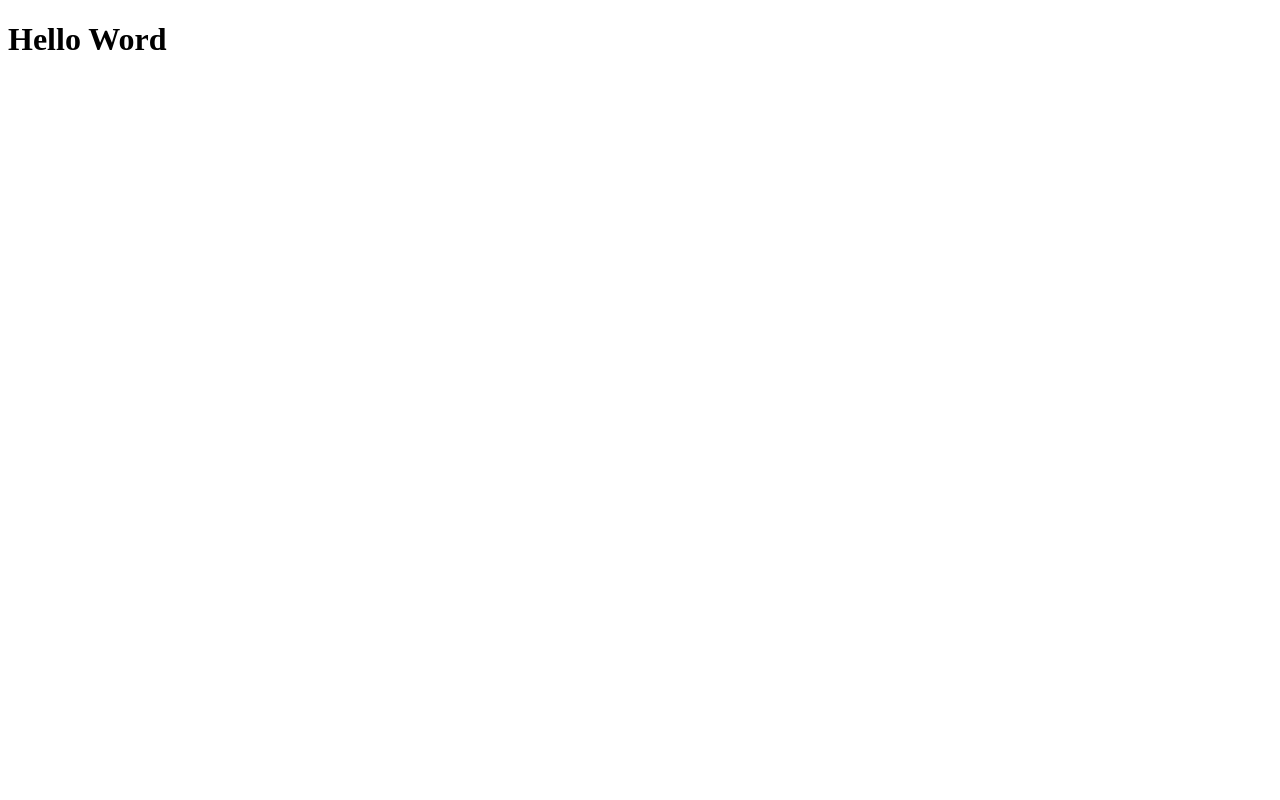
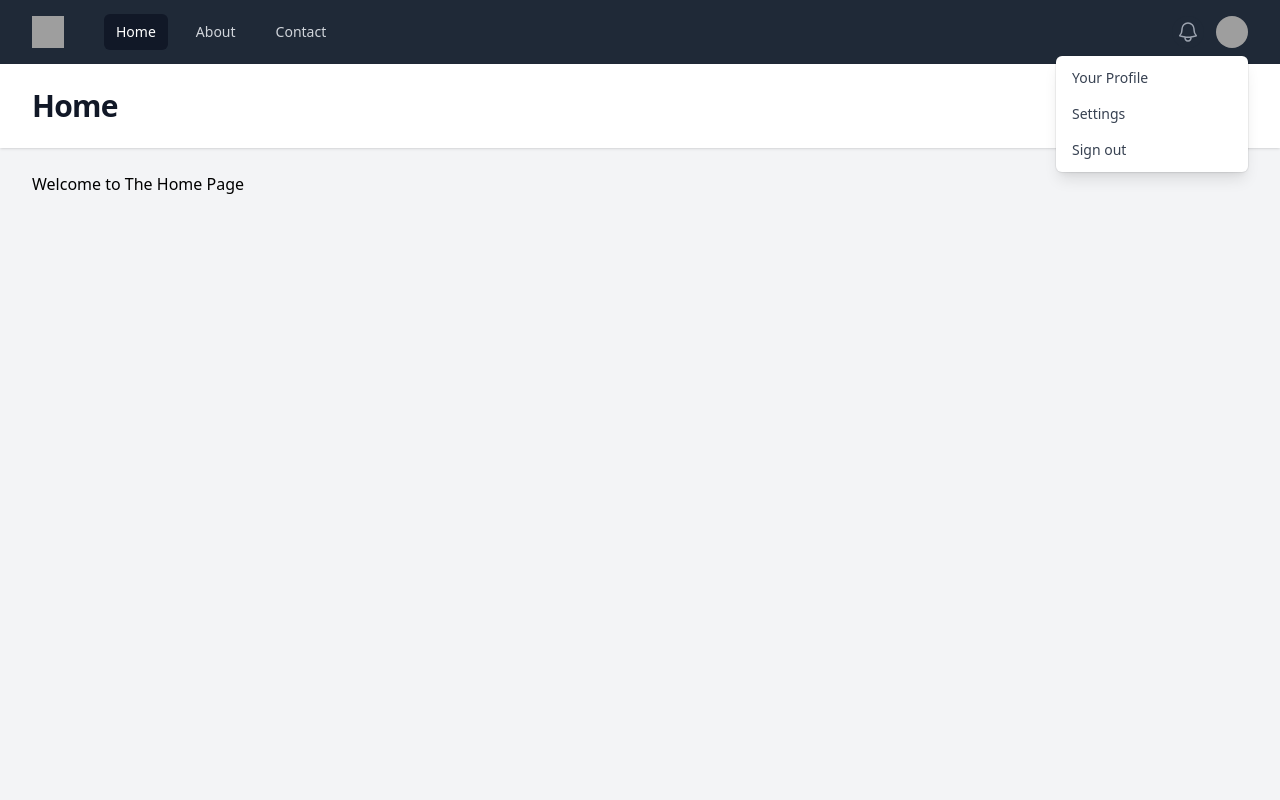
Before and after one commit to nickadair8/php_intro, a PHP site: page / in a window 1280 px wide. Before the commit the page is almost empty. Run offline with PHP 8.4, Linux system fonts and the light colour scheme; some libraries are stand-ins or nearby versions; grey boxes are pictures that could not be loaded.

Commit message:
starting partials

```diff
--- /dev/null
+++ b/about.php
@@ -0,0 +1,3 @@
+<?php
+
+require "views/about.view.php";
--- /dev/null
+++ b/contact.php
@@ -0,0 +1,3 @@
+<?php
+
+require "views/contact.view.php";
--- a/index.php
+++ b/index.php
@@ -1,15 +1,3 @@
-<!DOCTYPE html>
-<html lang="en">
-<head>
-    <meta charset="UTF-8">
+<?php
 
-    <title>Document</title>
-</head>
-<body>
-    <h1>
-        <?php
-            echo "Hello Word";
-        ?>
-    </h1>
-</body>
-</html>
+require "views/index.view.php";
--- /dev/null
+++ b/views/index.view.php
@@ -0,0 +1,121 @@
+<!DOCTYPE html>
+<html lang="en" class="h-full bg-gray-100">
+<head>
+    <meta charset="UTF-8">
+    <title>Document</title>
+    <script src="https://cdn.tailwindcss.com"></script>
+</head>
+<body class="h-full">
+
+<div class="min-h-full">
+  <nav class="bg-gray-800">
+    <div class="mx-auto max-w-7xl px-4 sm:px-6 lg:px-8">
+      <div class="flex h-16 items-center justify-between">
+        <div class="flex items-center">
+          <div class="flex-shrink-0">
+            <img class="h-8 w-8" src="https://tailwindui.com/img/logos/mark.svg?color=indigo&shade=500" alt="Your Company">
+          </div>
+          <div class="hidden md:block">
+            <div class="ml-10 flex items-baseline space-x-4">
+              <!-- Current: "bg-gray-900 text-white", Default: "text-gray-300 hover:bg-gray-700 hover:text-white" -->
+              <a href="/" class="bg-gray-900 text-white rounded-md px-3 py-2 text-sm font-medium" aria-current="page">Home</a>
+              <a href="/about.php" class="text-gray-300 hover:bg-gray-700 hover:text-white rounded-md px-3 py-2 text-sm font-medium">About</a>
+              <a href="/contact.php" class="text-gray-300 hover:bg-gray-700 hover:text-white rounded-md px-3 py-2 text-sm font-medium">Contact</a>
+
+            </div>
+          </div>
+        </div>
+        <div class="hidden md:block">
+          <div class="ml-4 flex items-center md:ml-6">
+            <button type="button" class="rounded-full bg-gray-800 p-1 text-gray-400 hover:text-white focus:outline-none focus:ring-2 focus:ring-white focus:ring-offset-2 focus:ring-offset-gray-800">
+              <span class="sr-only">View notifications</span>
+              <svg class="h-6 w-6" fill="none" viewBox="0 0 24 24" stroke-width="1.5" stroke="currentColor" aria-hidden="true">
+                <path stroke-linecap="round" stroke-linejoin="round" d="M14.857 17.082a23.848 23.848 0 005.454-1.31A8.967 8.967 0 0118 9.75v-.7V9A6 6 0 006 9v.75a8.967 8.967 0 01-2.312 6.022c1.733.64 3.56 1.085 5.455 1.31m5.714 0a24.255 24.255 0 01-5.714 0m5.714 0a3 3 0 11-5.714 0" />
+              </svg>
+            </button>
+
+            <!-- Profile dropdown -->
+            <div class="relative ml-3">
+              <div>
+                <button type="button" class="flex max-w-xs items-center rounded-full bg-gray-800 text-sm focus:outline-none focus:ring-2 focus:ring-white focus:ring-offset-2 focus:ring-offset-gray-800" id="user-menu-button" aria-expanded="false" aria-haspopup="true">
+                  <span class="sr-only">Open user menu</span>
+                  <img class="h-8 w-8 rounded-full" src="https://images.unsplash.com/photo-1472099645785-5658abf4ff4e?ixlib=rb-1.2.1&ixid=eyJhcHBfaWQiOjEyMDd9&auto=format&fit=facearea&facepad=2&w=256&h=256&q=80" alt="">
+                </button>
+              </div>
+
+              <div class="absolute right-0 z-10 mt-2 w-48 origin-top-right rounded-md bg-white py-1 shadow-lg ring-1 ring-black ring-opacity-5 focus:outline-none" role="menu" aria-orientation="vertical" aria-labelledby="user-menu-button" tabindex="-1">
+                <!-- Active: "bg-gray-100", Not Active: "" -->
+                <a href="#" class="block px-4 py-2 text-sm text-gray-700" role="menuitem" tabindex="-1" id="user-menu-item-0">Your Profile</a>
+                <a href="#" class="block px-4 py-2 text-sm text-gray-700" role="menuitem" tabindex="-1" id="user-menu-item-1">Settings</a>
+                <a href="#" class="block px-4 py-2 text-sm text-gray-700" role="menuitem" tabindex="-1" id="user-menu-item-2">Sign out</a>
+              </div>
+            </div>
+          </div>
+        </div>
+        <div class="-mr-2 flex md:hidden">
+          <!-- Mobile menu button -->
+          <button type="button" class="inline-flex items-center justify-center rounded-md bg-gray-800 p-2 text-gray-400 hover:bg-gray-700 hover:text-white focus:outline-none focus:ring-2 focus:ring-white focus:ring-offset-2 focus:ring-offset-gray-800" aria-controls="mobile-menu" aria-expanded="false">
+            <span class="sr-only">Open main menu</span>
+            <!-- Menu open: "hidden", Menu closed: "block" -->
+            <svg class="block h-6 w-6" fill="none" viewBox="0 0 24 24" stroke-width="1.5" stroke="currentColor" aria-hidden="true">
+              <path stroke-linecap="round" stroke-linejoin="round" d="M3.75 6.75h16.5M3.75 12h16.5m-16.5 5.25h16.5" />
+            </svg>
+            <!-- Menu open: "block", Menu closed: "hidden" -->
+            <svg class="hidden h-6 w-6" fill="none" viewBox="0 0 24 24" stroke-width="1.5" stroke="currentColor" aria-hidden="true">
+              <path stroke-linecap="round" stroke-linejoin="round" d="M6 18L18 6M6 6l12 12" />
+            </svg>
+          </button>
+        </div>
+      </div>
+    </div>
+
+    <!-- Mobile menu, show/hide based on menu state. -->
+    <div class="md:hidden" id="mobile-menu">
+      <div class="space-y-1 px-2 pb-3 pt-2 sm:px-3">
+        <!-- Current: "bg-gray-900 text-white", Default: "text-gray-300 hover:bg-gray-700 hover:text-white" -->
+        <a href="#" class="bg-gray-900 text-white block rounded-md px-3 py-2 text-base font-medium" aria-current="page">Dashboard</a>
+        <a href="#" class="text-gray-300 hover:bg-gray-700 hover:text-white block rounded-md px-3 py-2 text-base font-medium">Team</a>
+        <a href="#" class="text-gray-300 hover:bg-gray-700 hover:text-white block rounded-md px-3 py-2 text-base font-medium">Projects</a>
+        <a href="#" class="text-gray-300 hover:bg-gray-700 hover:text-white block rounded-md px-3 py-2 text-base font-medium">Calendar</a>
+        <a href="#" class="text-gray-300 hover:bg-gray-700 hover:text-white block rounded-md px-3 py-2 text-base font-medium">Reports</a>
+      </div>
+      <div class="border-t border-gray-700 pb-3 pt-4">
+        <div class="flex items-center px-5">
+          <div class="flex-shrink-0">
+            <img class="h-10 w-10 rounded-full" src="https://images.unsplash.com/photo-1472099645785-5658abf4ff4e?ixlib=rb-1.2.1&ixid=eyJhcHBfaWQiOjEyMDd9&auto=format&fit=facearea&facepad=2&w=256&h=256&q=80" alt="">
+          </div>
+          <div class="ml-3">
+            <div class="text-base font-medium leading-none text-white">Tom Cook</div>
+            <div class="text-sm font-medium leading-none text-gray-400">tom@example.com</div>
+          </div>
+          <button type="button" class="ml-auto flex-shrink-0 rounded-full bg-gray-800 p-1 text-gray-400 hover:text-white focus:outline-none focus:ring-2 focus:ring-white focus:ring-offset-2 focus:ring-offset-gray-800">
+            <span class="sr-only">View notifications</span>
+            <svg class="h-6 w-6" fill="none" viewBox="0 0 24 24" stroke-width="1.5" stroke="currentColor" aria-hidden="true">
+              <path stroke-linecap="round" stroke-linejoin="round" d="M14.857 17.082a23.848 23.848 0 005.454-1.31A8.967 8.967 0 0118 9.75v-.7V9A6 6 0 006 9v.75a8.967 8.967 0 01-2.312 6.022c1.733.64 3.56 1.085 5.455 1.31m5.714 0a24.255 24.255 0 01-5.714 0m5.714 0a3 3 0 11-5.714 0" />
+            </svg>
+          </button>
+        </div>
+        <div class="mt-3 space-y-1 px-2">
+          <a href="#" class="block rounded-md px-3 py-2 text-base font-medium text-gray-400 hover:bg-gray-700 hover:text-white">Your Profile</a>
+          <a href="#" class="block rounded-md px-3 py-2 text-base font-medium text-gray-400 hover:bg-gray-700 hover:text-white">Settings</a>
+          <a href="#" class="block rounded-md px-3 py-2 text-base font-medium text-gray-400 hover:bg-gray-700 hover:text-white">Sign out</a>
+        </div>
+      </div>
+    </div>
+  </nav>
+
+  <header class="bg-white shadow">
+    <div class="mx-auto max-w-7xl px-4 py-6 sm:px-6 lg:px-8">
+      <h1 class="text-3xl font-bold tracking-tight text-gray-900">Home</h1>
+    </div>
+  </header>
+  <main>
+    <div class="mx-auto max-w-7xl py-6 sm:px-6 lg:px-8">
+      Welcome to The Home Page
+    </div>
+  </main>
+</div>
+
+
+</body>
+</html>
```
Also changed, not shown: views/about.view.php (added, +121 -0 lines), views/contact.view.php (added, +121 -0 lines).
